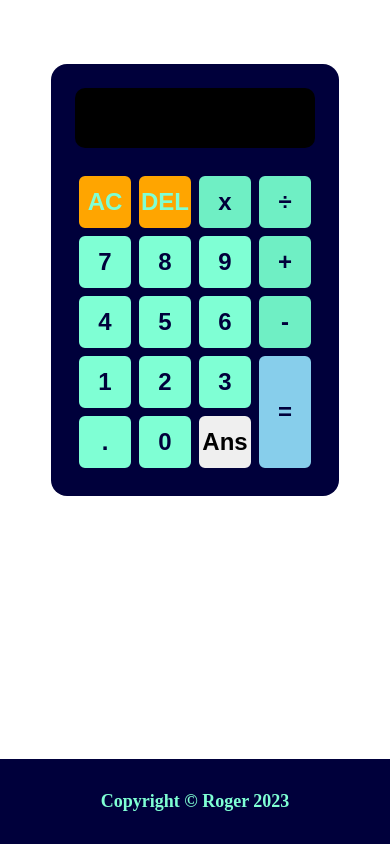
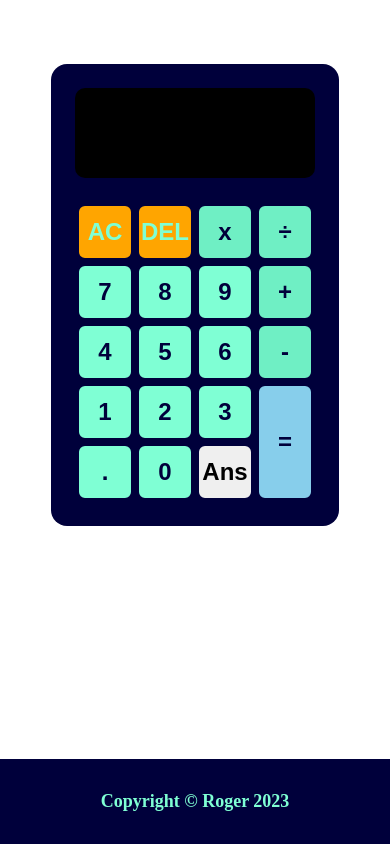
Before and after one commit to RogerEaux/calculator, a plain HTML site: page index.html in a window 390 px wide. Drawn offline with Linux system fonts and the light colour scheme; a web font is replaced by a local one.

Commit message:
Change responsive font sizes for small and medium screens

```diff
--- a/js/script.js
+++ b/js/script.js
@@ -1,3 +1,7 @@
+function adjustResult(){
+
+}
+
 function operate(){
     const elements = getOperationElements();
     const operator = elements[0];
@@ -13,6 +17,10 @@ function operate(){
     }else if(operator === '÷'){
         result = (a / b)
     }
+
+    adjustResult(result);
+
+    console.log(result);
     return result;
 }
 
--- a/style.css
+++ b/style.css
@@ -100,21 +100,20 @@ body{
     }
 
     #display{
-        flex-basis: 80px;
+        flex-basis: 120px;
     }
 
     #buttons{
         flex-basis: 400px;
     }
 
-    .bottom,
-    .top,
     .container button{
         font-size: 30px;
     }
 
     .bottom,
     .top{
+        font-size: 38px;
         padding: 10px 20px;
     }
 }
@@ -125,21 +124,20 @@ body{
     }
 
     #display{
-        flex-basis: 60px;
+        flex-basis: 90px;
     }
 
     #buttons{
         flex-basis: 300px;
     }
 
-    .bottom,
-    .top,
     .container button{
         font-size: 24px;
     }
 
     .bottom,
     .top{
+        font-size: 28px;
         padding: 8px 16px;
     }
 }
```
